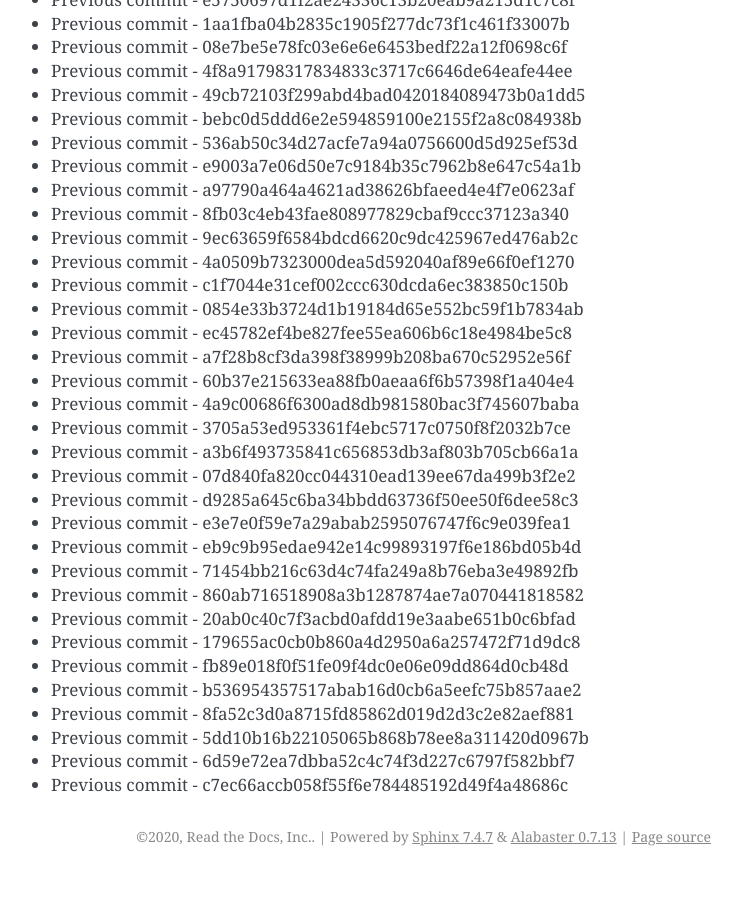
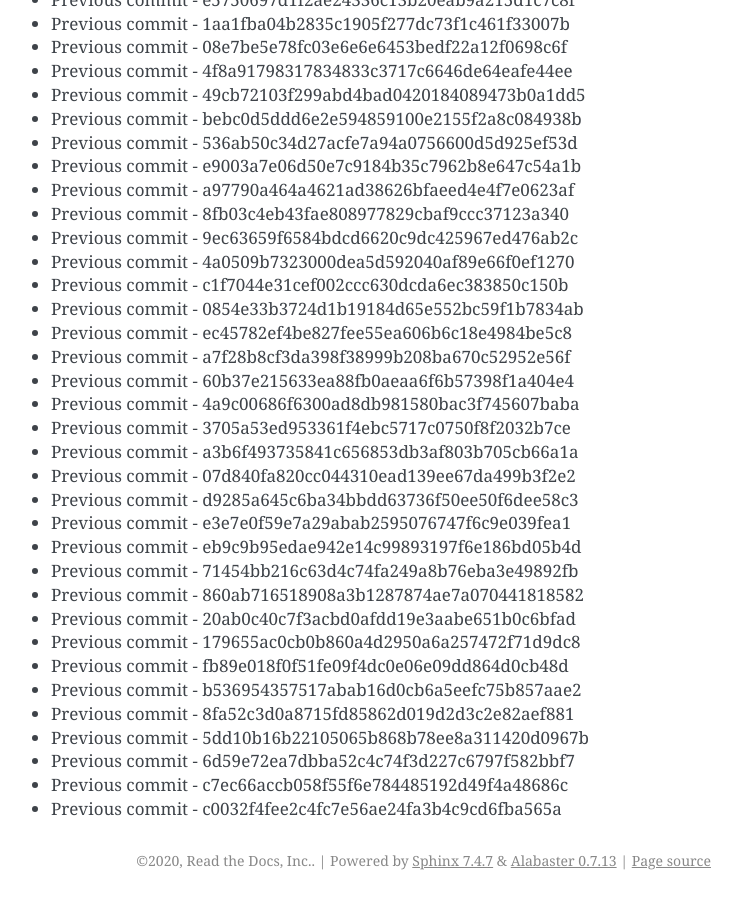
Before and after one commit to readthedocs/rtd-git-stresstest, a Sphinx documentation site: the page built from docs/updates.rst, in a window 1280 px wide and 900 px high, scrolled down 93987 px. Shown: the whole window, without its empty margins (399-1141 px from the left). Built offline with Sphinx 7.4.7, drawn with Linux system fonts in a browser that asks for light colours; before the commit the page ends 94863 px from its top, so only the background shows below that.

Commit message:
Generating commit from previous: c0032f4fee2c4fc7e56ae24fa3b4c9cd6fba565a

```diff
--- a/docs/updates.rst
+++ b/docs/updates.rst
@@ -3981,3 +3981,4 @@ It can be tested for any performance characteristics.
 * Previous commit - 5dd10b16b22105065b868b78ee8a311420d0967b
 * Previous commit - 6d59e72ea7dbba52c4c74f3d227c6797f582bbf7
 * Previous commit - c7ec66accb058f55f6e784485192d49f4a48686c
+* Previous commit - c0032f4fee2c4fc7e56ae24fa3b4c9cd6fba565a
```
